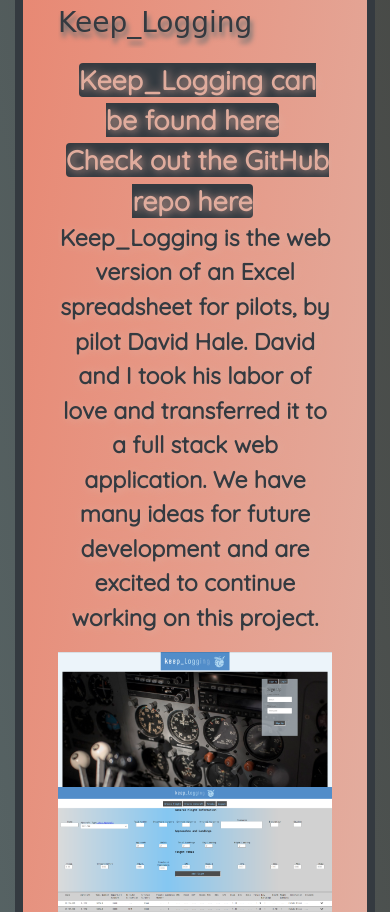
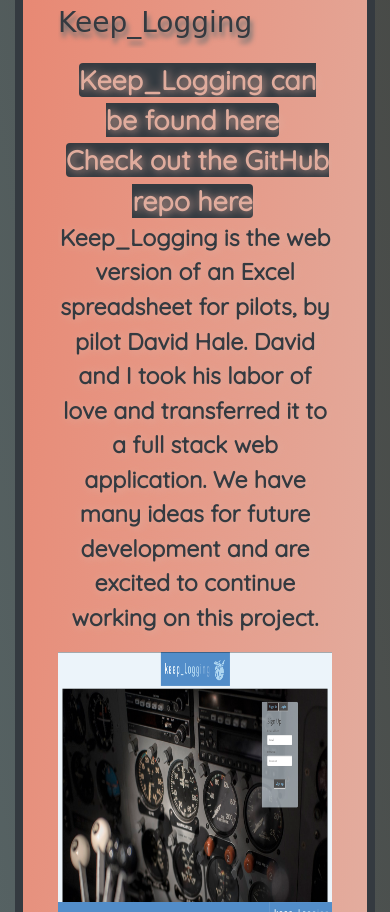
Before and after one commit to CobyPear/Coby_Sher_Portfolio, a plain HTML site: page portfolio.html in a window 390 px wide. Shown: the part 188-1100 px from the top of the page. Drawn offline with nearby package versions, Linux system fonts and the light colour scheme; a web font is replaced by a local one.

Commit message:
updated resume and resized keepLogging images

```diff
--- a/Assets/css/style.css
+++ b/Assets/css/style.css
@@ -213,7 +213,8 @@ div.card-border-custom {
 }
 
 .keep-logging-img {
-  width: 100%;
+  height: 400px;
+  width: auto;
 }
 
 
@@ -337,6 +338,12 @@ font-family: 'Quicksand', sans-serif; */
     width: max-content;
     height: max-content;
   }
+
+.keep-logging-img {
+  height: 250px;
+  width: auto;
+}
+
 }
 
 
--- a/portfolio.html
+++ b/portfolio.html
@@ -65,7 +65,7 @@
                             <a href="https://github.com/cloudflying87/keepLogging" target="blank">Check out the GitHub repo here</a>
                             <p>Keep_Logging is the web version of an Excel spreadsheet for pilots, by pilot David Hale. David and I took his labor of love and transferred it to a full stack web application. We have many ideas for future development and are
                                 excited to continue working on this project.</p>
-                            <img class="keep-logging-img" src="./Assets/images/keep_loging_loginpage.png" alt="Keep_Logging login/signup page">
+                            <img class="keep-logging-img img-fluid" src="./Assets/images/keep_loging_loginpage.png" alt="Keep_Logging login/signup page">
                             <img class="keep-logging-img" src="./Assets/images/keep_loging_main.png" alt="Keep_Logging main page">
                         </div>
                     </div>
```
Also changed, not shown: 1 other file.
